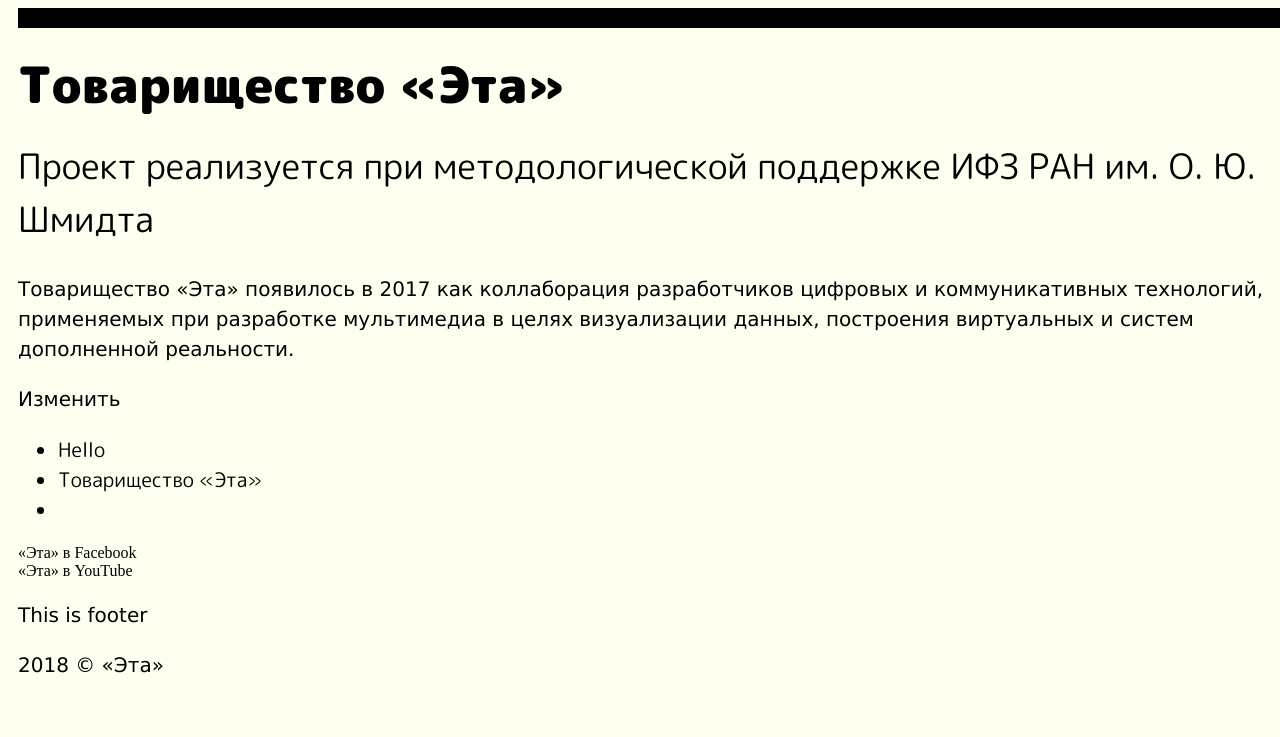
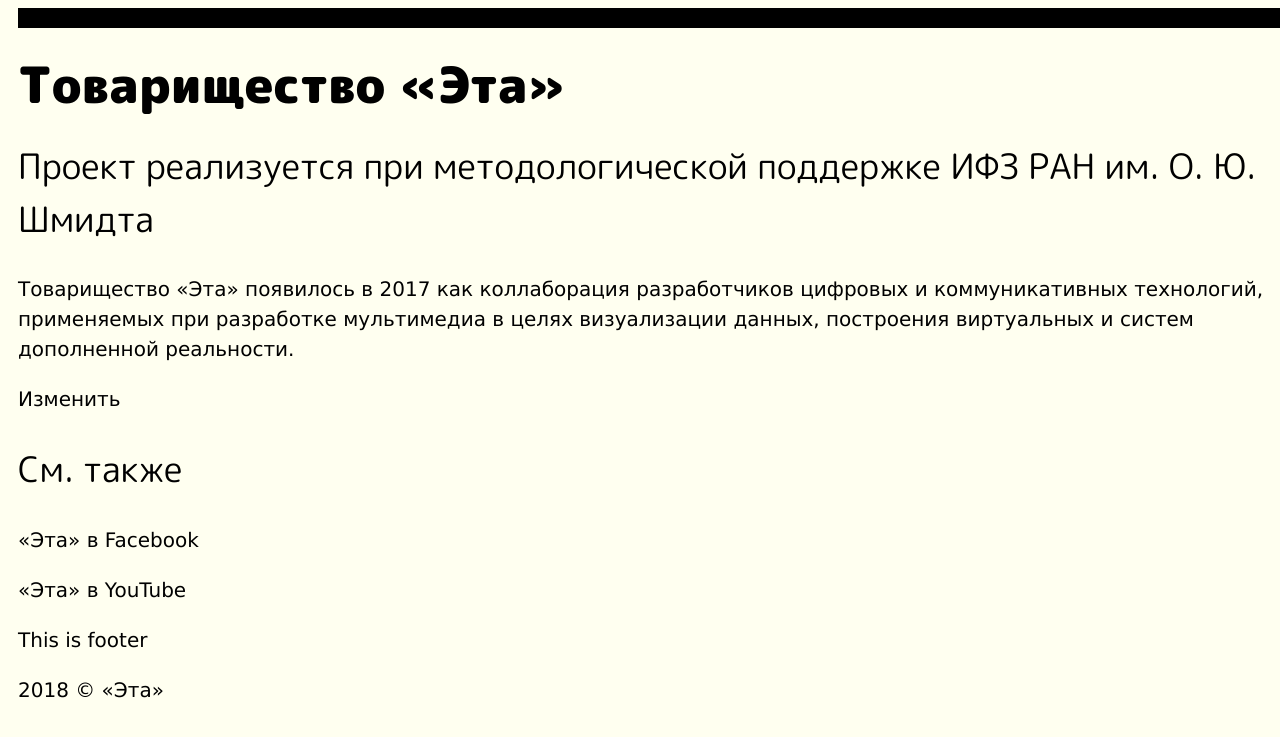
Before and after one commit to indexmod/eta.ga, a Jekyll site: the page built from index.md, in a window 1280 px wide. Shown: the top 737 px of the page. Built offline with Jekyll 4.4.1, drawn with Linux system fonts in a browser that asks for light colours.

Commit message:
Update menu.html

```diff
--- a/_includes/menu.html
+++ b/_includes/menu.html
@@ -1,18 +1,9 @@
 <!DOCTYPE html>
 <html>
 <body>
-  <ul>
-    {% assign mypages = site.pages | sort: "order" %}
-    {% for page in mypages %}
-    {% unless page.exclude %}
-    <li class="intro">
-    <a href="{{ page.url | absolute_url }}">{{ page.title }}</a>
-    </li>
-    {% endunless %}
-   {% endfor %}
-  </ul>
-  <a href="https://www.facebook.com/groups/273348243151706/">«Эта» в Facebook</a>
-  <br>
-  <a href="https://www.youtube.com/channel/UCTpi4gK6Tt6RZCW8cUB8Flg">«Эта» в YouTube</a>
+
+ <h2>См. также</h2>
+  <p><a href="https://www.facebook.com/groups/273348243151706/">«Эта» в Facebook</a></p>
+    <p><a href="https://www.youtube.com/channel/UCTpi4gK6Tt6RZCW8cUB8Flg">«Эта» в YouTube</a>  </p>
 </body>
 </html>
```
